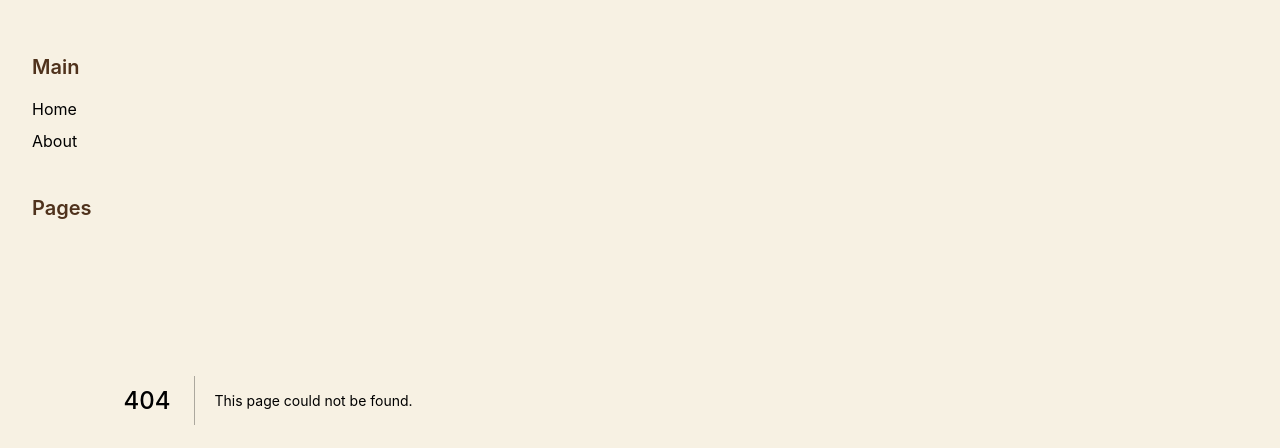
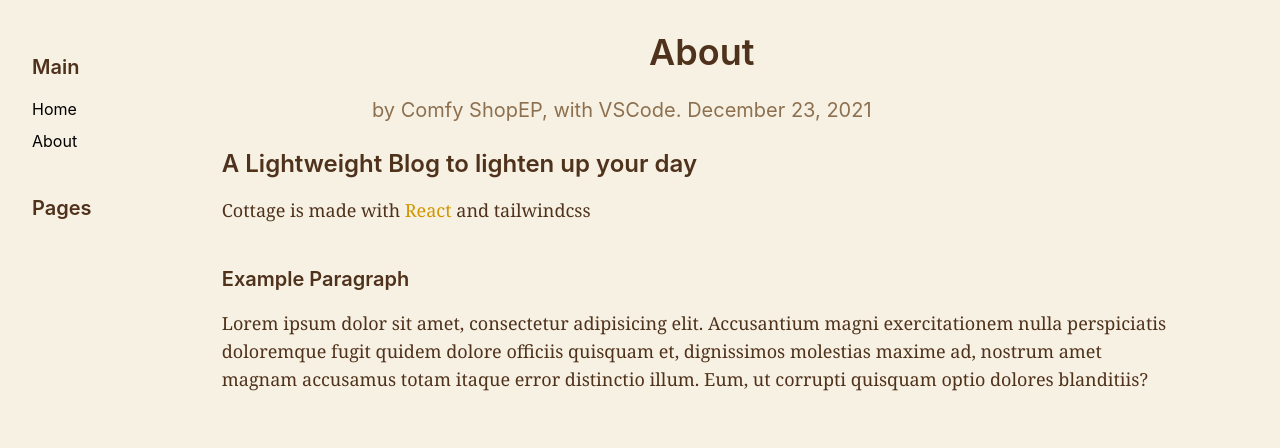
Before and after one commit to CrispyBaccoon/cottage, a Next.js app: page /about in a window 1280 px wide. Before the commit this address had no page. Shown: the top 448 px of the page. Built offline with nearby package versions, Linux system fonts and the light colour scheme.

Commit message:
added AboutPage

```diff
--- /dev/null
+++ b/pages/about.tsx
@@ -0,0 +1,32 @@
+import Link from "../components/lib/Link";
+import { MainHeader, Header } from "../components/lib/Header";
+import Paragraph from "../components/lib/Paragraph";
+import Spacer from "../components/lib/Spacer";
+import Page from "../components/Page";
+
+export default function AboutPage() {
+  return (
+    <Page
+      title="About"
+      subtitle="by Comfy ShopEP, with VSCode. December 23, 2021"
+      Body={
+        <div className={"About Page"}>
+          <MainHeader>A Lightweight Blog to lighten up your day</MainHeader>
+          <Paragraph>
+            Cottage is made with <Link Name="React" Ref="https://reactjs.org" />{" "}
+            and tailwindcss
+          </Paragraph>
+          <Spacer />
+          <Header>Example Paragraph</Header>
+          <Paragraph>
+            Lorem ipsum dolor sit amet, consectetur adipisicing elit.
+            Accusantium magni exercitationem nulla perspiciatis doloremque fugit
+            quidem dolore officiis quisquam et, dignissimos molestias maxime ad,
+            nostrum amet magnam accusamus totam itaque error distinctio illum.
+            Eum, ut corrupti quisquam optio dolores blanditiis?
+          </Paragraph>
+        </div>
+      }
+    />
+  );
+}
```
